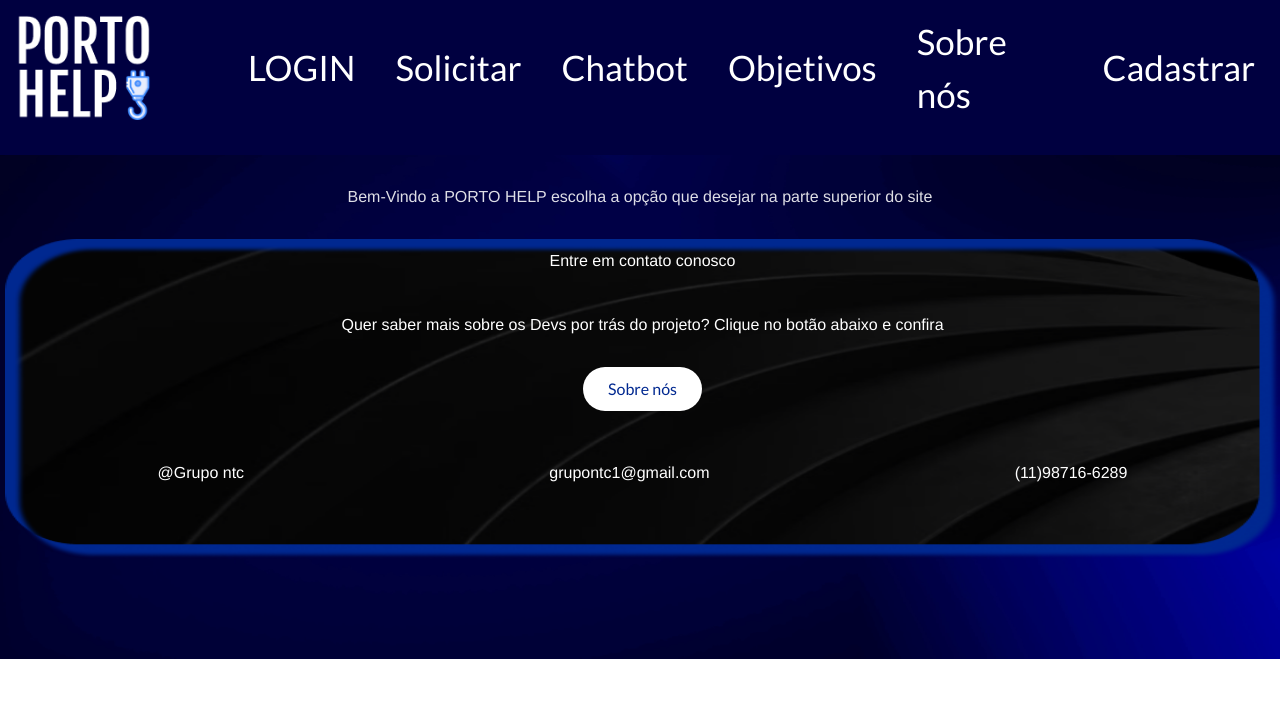
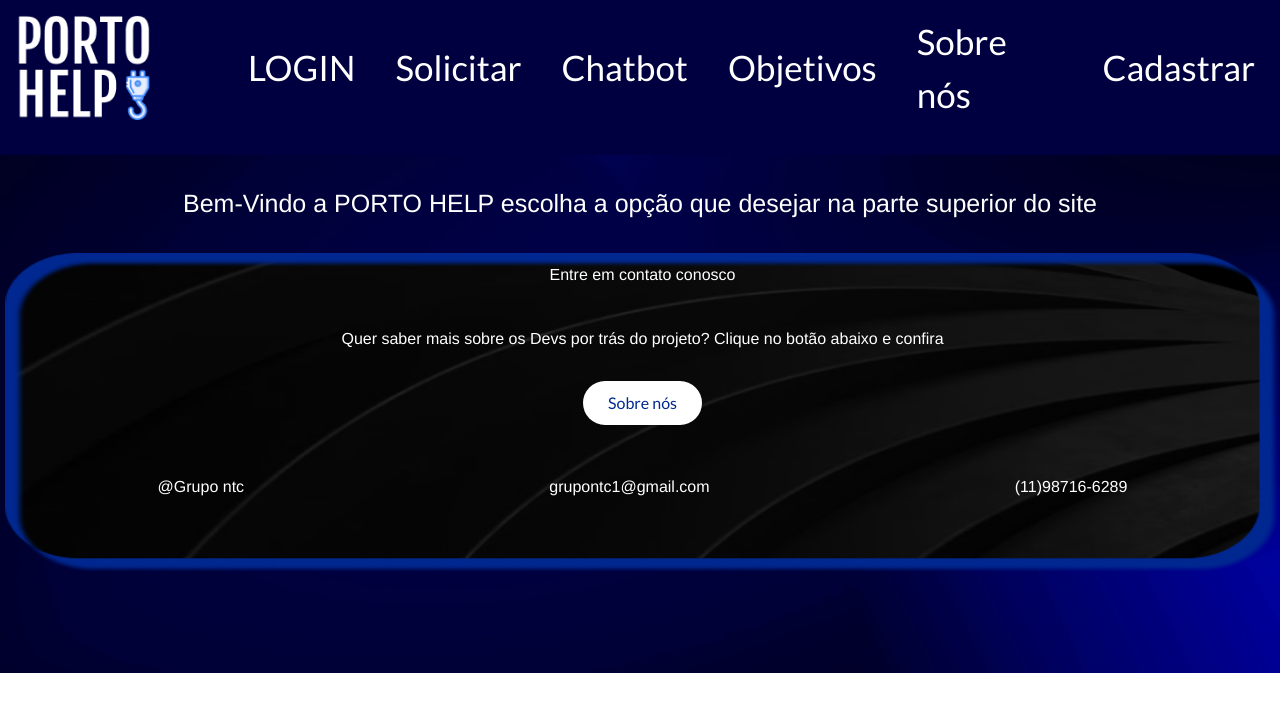
Before and after one commit to kkoliveiraa/Sprint_4_Web, a Next.js app: page / in a window 1280 px wide. Shown: the top 712 px of the page. Built offline with nearby package versions, Linux system fonts and the light colour scheme.

Commit message:
color e font-size finalizado

```diff
--- a/src/components/Assistente/style.css
+++ b/src/components/Assistente/style.css
@@ -3,4 +3,6 @@
     text-align: center;
     padding: 10px;
     font-family: "Fjalla One-Regular", Helvetica;
+    color:#fff;
+    font-size: 25px;
 }
```
